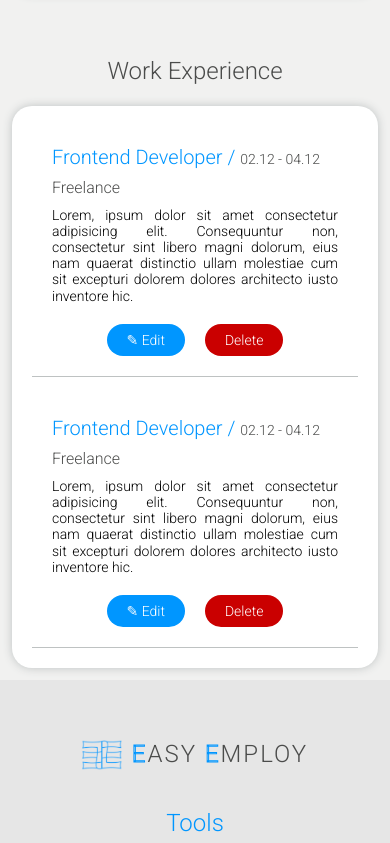
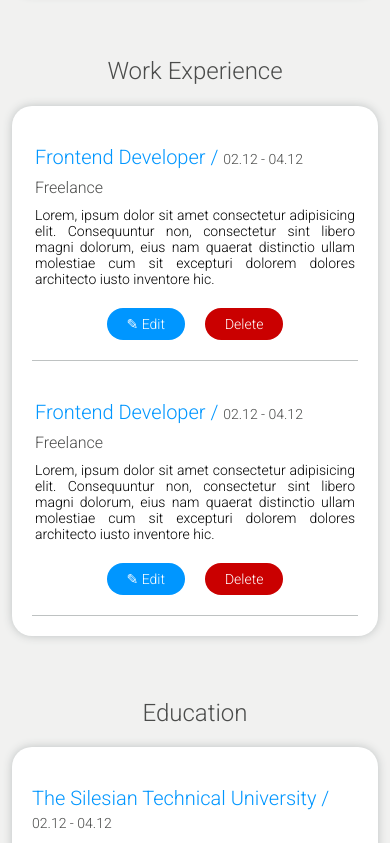
Before and after one commit to mizdebski77/Easy-Employ, a React (Create React App) app: page /Carrer in a window 390 px wide. Shown: the part 900-1743 px from the top of the page. Built offline with nearby package versions, Linux system fonts and the light colour scheme.

Commit message:
Media query to "Tile" added

```diff
--- a/src/features/Carrer/carrer.tsx
+++ b/src/features/Carrer/carrer.tsx
@@ -136,7 +136,7 @@ export const Carrer = () => {
 
             </ElementWrapper>
 
-             {/* <SectionTitle>
+             <SectionTitle>
                 Education
             </SectionTitle>
 
@@ -153,7 +153,7 @@ export const Carrer = () => {
                     </ButtonsWrapper>
                 </Tile>
             </ElementWrapper>
-
+{/*
             <SectionTitle>
                 Languages
             </SectionTitle>
--- a/src/features/Carrer/styledCarrer.ts
+++ b/src/features/Carrer/styledCarrer.ts
@@ -253,6 +253,7 @@ export const Tile = styled.div`
 
     @media (max-width: ${({ theme }) => theme.breakPoint.thirdBp}px){
         flex-direction: column;
+        padding: 20px 0px;
     };
 `;
 
```
